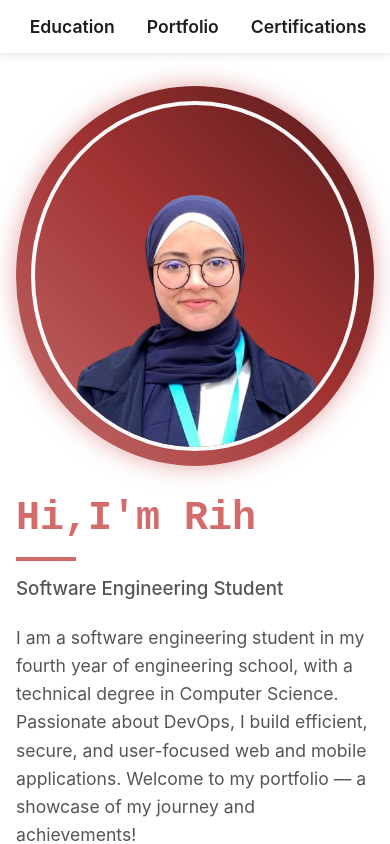
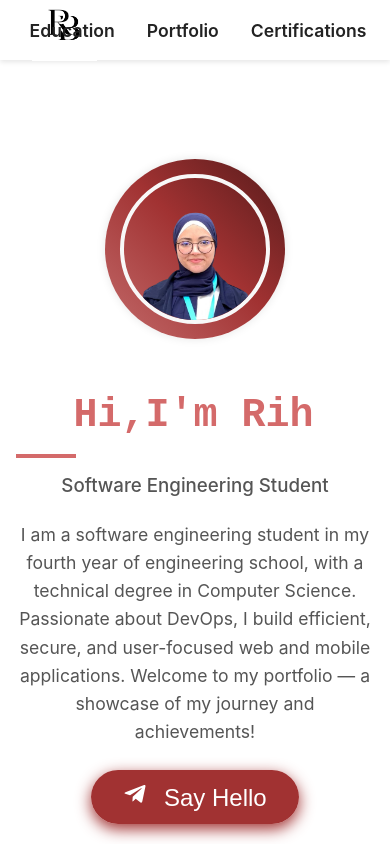
Before and after one commit to RihamBouchiha/portfolio_cs, a React (Create React App) app in the folder client/: page / in a window 390 px wide. Shown: the top 844 px of the page. Built offline with nearby package versions, Linux system fonts and the light colour scheme.

Commit message:
cmt1236544

```diff
--- a/client/public/index.html
+++ b/client/public/index.html
@@ -4,42 +4,14 @@
     <link rel="stylesheet" href="https://cdn.jsdelivr.net/gh/devicons/devicon@latest/devicon.min.css">
 
     <meta charset="utf-8" />
-    <link rel="icon" href="%PUBLIC_URL%/favicon.ico" />
+    <link rel="icon" href="rb.png" />
     <meta name="viewport" content="width=device-width, initial-scale=1" />
+
     <meta name="theme-color" content="#000000" />
-    <meta
-      name="description"
-      content="Web site created using create-react-app"
-    />
-    <link rel="apple-touch-icon" href="%PUBLIC_URL%/logo192.png" />
-    <!--
-      manifest.json provides metadata used when your web app is installed on a
-      user's mobile device or desktop. See https://developers.google.com/web/fundamentals/web-app-manifest/
-    -->
-    <link rel="manifest" href="%PUBLIC_URL%/manifest.json" />
-    <!--
-      Notice the use of %PUBLIC_URL% in the tags above.
-      It will be replaced with the URL of the `public` folder during the build.
-      Only files inside the `public` folder can be referenced from the HTML.
-
-      Unlike "/favicon.ico" or "favicon.ico", "%PUBLIC_URL%/favicon.ico" will
-      work correctly both with client-side routing and a non-root public URL.
-      Learn how to configure a non-root public URL by running `npm run build`.
-    -->
-    <title>React App</title>
+    <meta name="description" content="Web site created using create-react-app"/>
+    <title>Riham Bouchiha's Portfolio</title>
   </head>
   <body>
-    <noscript>You need to enable JavaScript to run this app.</noscript>
     <div id="root"></div>
-    <!--
-      This HTML file is a template.
-      If you open it directly in the browser, you will see an empty page.
-
-      You can add webfonts, meta tags, or analytics to this file.
-      The build step will place the bundled scripts into the <body> tag.
-
-      To begin the development, run `npm start` or `yarn start`.
-      To create a production bundle, use `npm run build` or `yarn build`.
-    -->
   </body>
 </html>
--- a/client/src/App.css
+++ b/client/src/App.css
@@ -1865,3 +1865,110 @@ body {
     margin-bottom: 2rem !important;
   }
 }
+
+.navbar {
+  position: fixed; /* fixe la navbar en haut */
+  top: 0;
+  left: 0;
+  right: 0;
+  z-index: 999; /* pour qu’elle soit au-dessus des autres éléments */
+  background-color: white; /* pour masquer ce qu’il y a derrière */
+  box-shadow: 0 2px 5px rgba(0,0,0,0.1);
+  height: 60px;
+  display: flex;
+  align-items: center;
+  padding: 0 2rem;
+}
+
+
+/* Logo à gauche */
+.logo-container {
+  flex-shrink: 0;
+}
+
+.logo {
+  height: 65px; /* un peu plus grand */
+  width: auto;
+}
+
+/* Menu centré */
+.nav-list {
+  position: absolute;
+  left: 50%;
+  transform: translateX(-50%);
+  display: flex;
+  gap: 2rem;
+  list-style: none;
+  margin: 0;
+  padding: 0;
+}
+
+/* Liens style */
+.nav-link {
+  color: #222;
+  text-decoration: none;
+  font-weight: 600;
+  transition: color 0.3s ease;
+}
+
+.nav-link:hover {
+  color: #a13232;
+}
+/* fichier CSS global */
+html {
+  scroll-behavior: smooth;
+}
+/* Section Home : desktop */
+.home-section {
+  display: flex;
+  align-items: center;
+  justify-content: center;
+  padding: 4rem 2rem;
+  max-width: 1000px;
+  margin: 0 auto;
+  gap: 3rem;
+}
+
+.home-photo-wrapper {
+  flex-shrink: 0;
+  width: 300px;
+  height: 300px;
+  border-radius: 50%;
+  overflow: hidden;
+  box-shadow: 0 0 10px rgba(0,0,0,0.1);
+}
+
+.home-photo {
+  width: 100%;
+  height: 100%;
+  object-fit: cover;
+}
+
+.text-area {
+  flex: 1;
+}
+
+/* Responsive : mobile */
+@media (max-width: 768px) {
+  .home-section {
+    flex-direction: column;
+    padding: 2rem 1rem;
+  }
+
+  .home-photo-wrapper {
+    width: 180px;
+    height: 180px;
+    margin: 0 auto 1.5rem;
+  }
+
+  .text-area {
+    text-align: center;
+  }
+
+  .text-area h1,
+  .text-area h3,
+  .text-area p {
+    margin-left: 0;
+    margin-right: 0;
+  }
+}
--- a/client/src/App.js
+++ b/client/src/App.js
@@ -16,6 +16,7 @@ import logoCommuneTanger from './imgs/commune.png';
 import logoActivDigital from './imgs/images.png';
 import logoESTF from './imgs/est.jpeg';
 import logoD3Soft from './imgs/d3.png';
+import logo from './imgs/R.png';
 
 
 import {
@@ -31,7 +32,6 @@ import {
   FaInstagram
 } from 'react-icons/fa';
 import { FaAward, FaBriefcase, FaHeadset } from 'react-icons/fa';
-<meta name="viewport" content="width=device-width, initial-scale=1" />
 
 
 function App() {
@@ -68,6 +68,11 @@ function App() {
   return (
     <>
      <nav className="navbar">
+  <div className="logo-container">
+    <a href="#top">
+      <img src={logo} alt="Logo" className="logo" />
+    </a>
+  </div>
   <ul className="nav-list">
     <li><a href="#home" className="nav-link">Home</a></li>
     <li><a href="#about" className="nav-link">About</a></li>
@@ -79,6 +84,7 @@ function App() {
     <li><a href="#contact" className="nav-link">Contact</a></li>
   </ul>
 </nav>
+
 
       <main className="main-content">
         <section id="home" className="section home-section">
```
Also changed, not shown: client/public/rb.png (added), client/src/imgs/R.png (added). Lines whose indentation alone changed are shown as unchanged.
